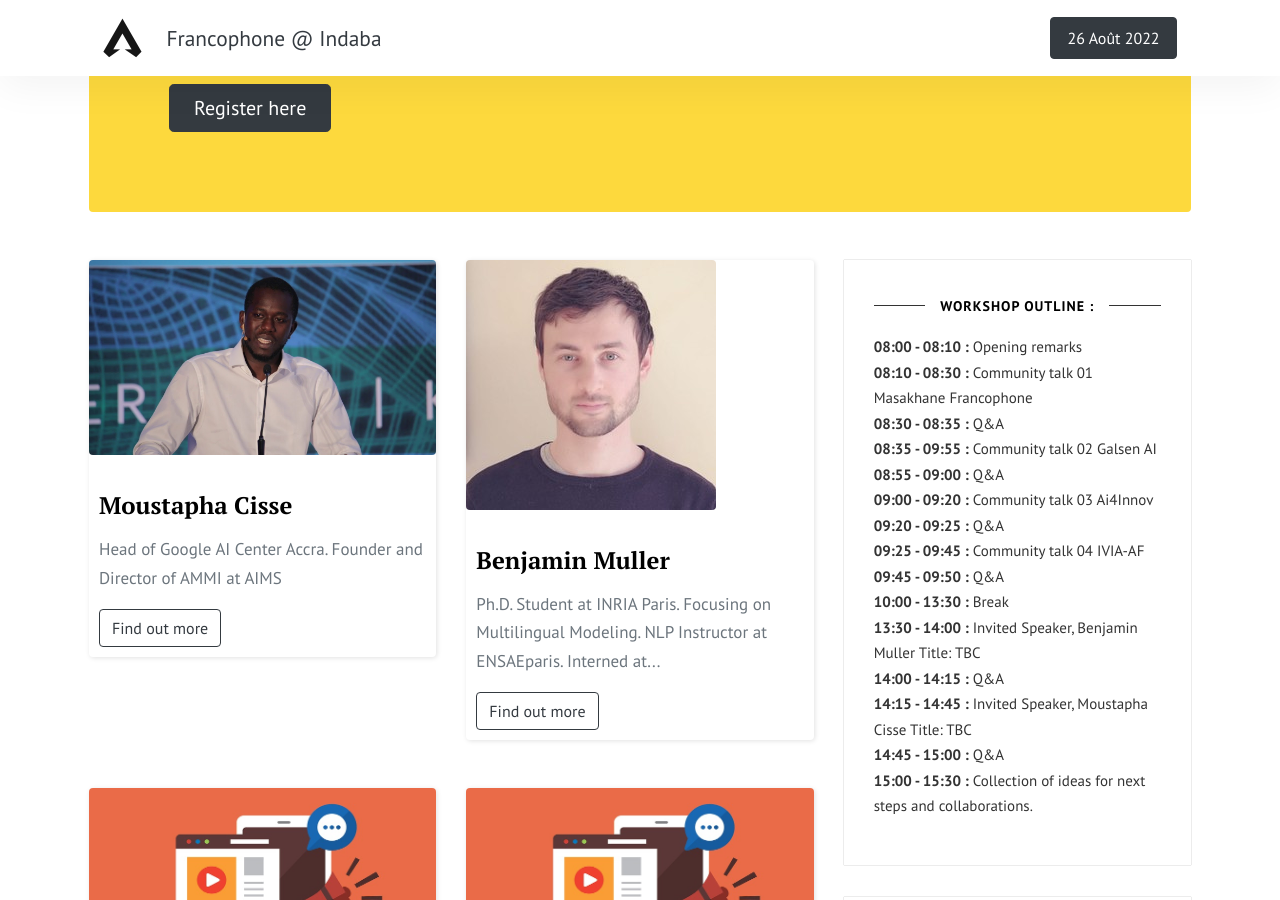
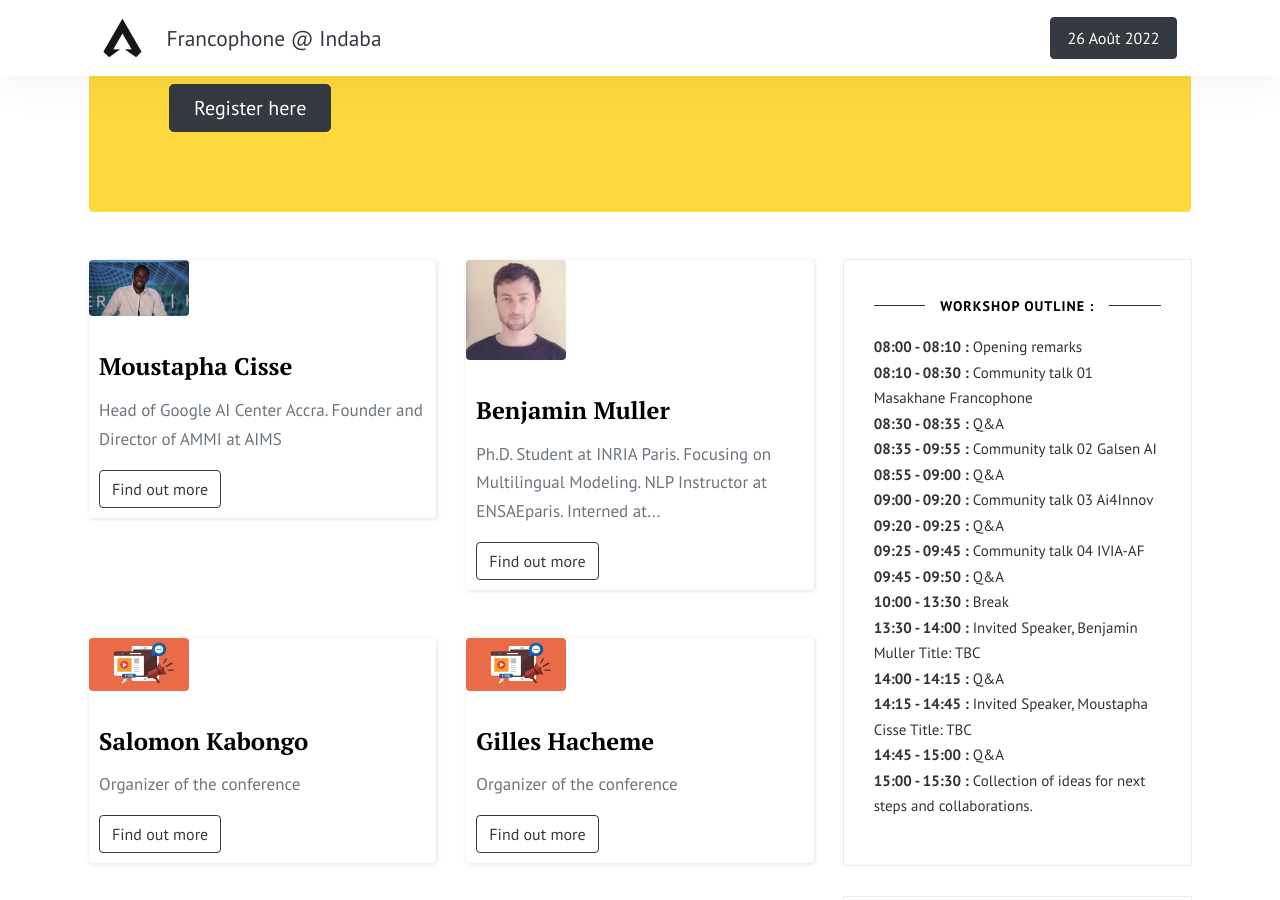
Before and after one commit to francophone-ai-indaba/francophone-ai-indaba.github.io, a Jekyll site: the page built from index.html, in a window 1280 px wide and 900 px high, scrolled down 721 px. Built offline with Jekyll 4.4.1, drawn with Linux system fonts in a browser that asks for light colours.

Commit message:
image size

```diff
--- a/_includes/cardbox.html
+++ b/_includes/cardbox.html
@@ -1,7 +1,7 @@
 <!-- begin post -->
 <div class="card">
     <a href="{{ post.url | absolute_url }}">
-        {% if person.picture %} <img class="rounded mb-4" src="{{ person.picture }}" alt="{{ person.name }}" class="center" height="100px"> {% endif %}
+        {% if person.picture %} <img class="rounded mb-4" src="{{ person.picture }}" alt="{{ person.name }}" class="center" width="100px"> {% endif %}
     </a>
     <div class="card-block">
         <h2 class="card-title h4 serif-font"><a href="{{ post.url | absolute_url }}">{{ person.name }}</a></h2>
```
Also changed, not shown: assets/images/indaba.png (added), assets/images/screenshot.png (deleted).
